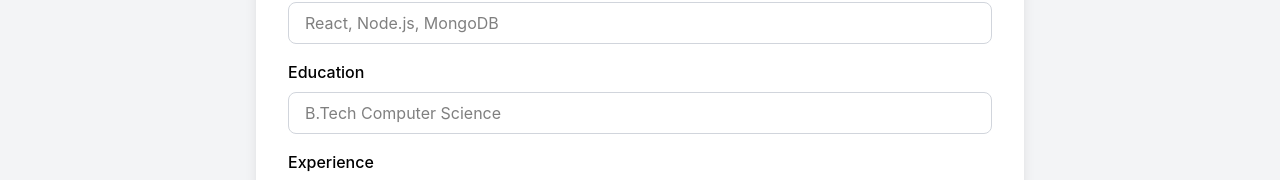
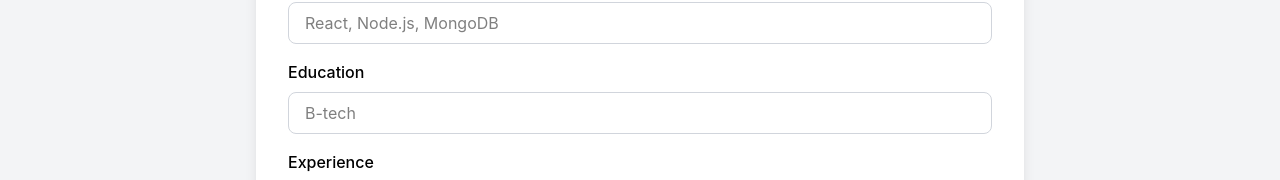
Before and after one commit to kumarharsh7070/Hirehub-mern, a React (Vite) app in the folder FRONTED/: page /profile in a window 1280 px wide. Shown: the part 410-590 px from the top of the page. Built offline with nearby package versions, Linux system fonts and the light colour scheme.

Commit message:
today focus on fronted learning some fix some bux

```diff
--- a/FRONTED/src/pages/Profile.jsx
+++ b/FRONTED/src/pages/Profile.jsx
@@ -74,7 +74,7 @@
 
             <input
               type="text"
-              placeholder="B.Tech Computer Science"
+              placeholder="B-tech"
               value={education}
               onChange={(e) => setEducation(e.target.value)}
               className="w-full border border-gray-300 rounded-lg px-4 py-2"
```
